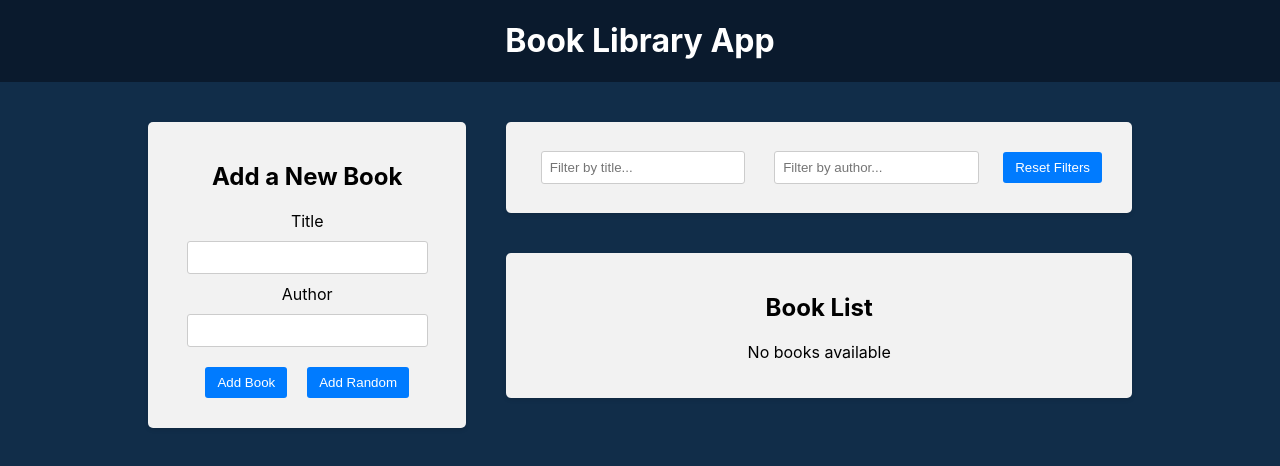
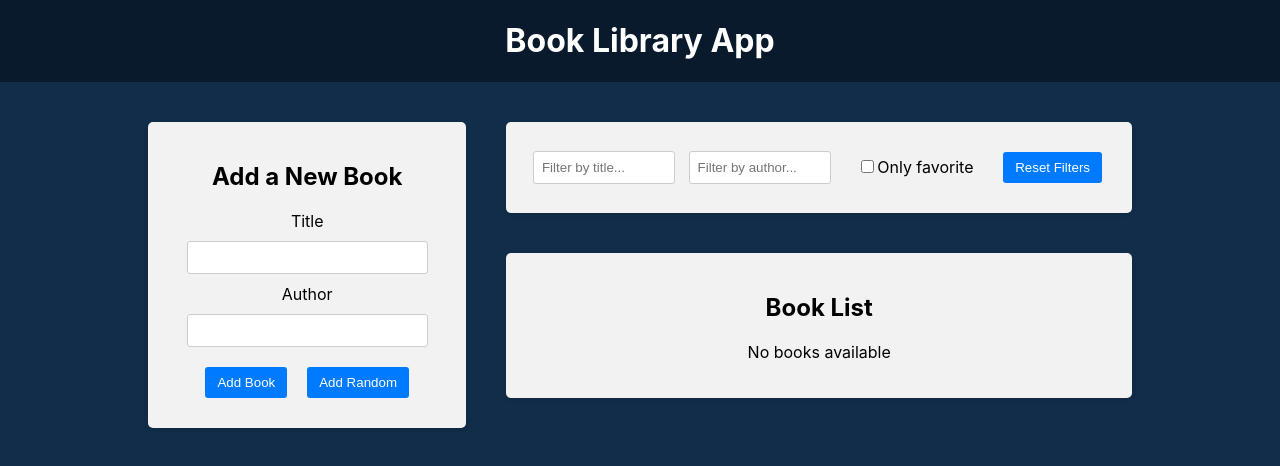
Before and after one commit to Malishkin/30-react-redux, a React (Create React App) app in the folder frontend/: page / in a window 1280 px wide. Shown: the top 466 px of the page. Built offline with nearby package versions, Linux system fonts and the light colour scheme.

Commit message:
Favorite checkbox filter

```diff
--- a/frontend/src/components/BookList/BookList.js
+++ b/frontend/src/components/BookList/BookList.js
@@ -3,6 +3,7 @@
 import {
   selectTitleFilter,
   selectAuthorFilter,
+  selectOnlyFavoriteFilter,
 } from "../../redux/slices/filterSlice.js";
 
 import {
@@ -15,6 +16,8 @@
   const books = useSelector((state) => state.books); //name of redoser books
   const titleFilter = useSelector(selectTitleFilter);
   const authorFilter = useSelector(selectAuthorFilter);
+  const onlyFavoriteFilter = useSelector(selectOnlyFavoriteFilter);
+
   const dispatch = useDispatch();
   const handleDelete = (id) => {
     dispatch(deleteBook(id));
@@ -31,7 +34,8 @@
     const matchesAuthor = book.author
       .toLowerCase()
       .includes(authorFilter.toLowerCase());
-    return matchesTitle && matchesAuthor;
+    const matchesFavourite = onlyFavoriteFilter ? book.isFavourite : true;
+    return matchesTitle && matchesAuthor && matchesFavourite;
   });
 
   return (
--- a/frontend/src/components/Filter/Filter.js
+++ b/frontend/src/components/Filter/Filter.js
@@ -1,9 +1,11 @@
 import { useDispatch, useSelector } from "react-redux";
 import {
   setTitleFilter,
+  setAutorFilter,
+  setOnlyFavoriteFilter,
   selectTitleFilter,
-  setAutorFilter,
   selectAuthorFilter,
+  selectOnlyFavoriteFilter,
   resetFilters,
 } from "../../redux/slices/filterSlice";
 import "./Filter.css";
@@ -12,6 +14,7 @@
   const dispatch = useDispatch();
   const titleFilter = useSelector(selectTitleFilter);
   const authorFilter = useSelector(selectAuthorFilter);
+  const onlyFavorite = useSelector(selectOnlyFavoriteFilter);
   const handleResetFilters = () => {
     dispatch(resetFilters());
   };
@@ -21,6 +24,10 @@
   const handleAuthorFilterChange = (e) => {
     dispatch(setAutorFilter(e.target.value));
   };
+  const handleOnlyFavoriteChange = () => {
+    dispatch(setOnlyFavoriteFilter());
+  };
+
   return (
     <div className="app-block filter">
       <div className="filter-row">
@@ -40,6 +47,16 @@
             onChange={handleAuthorFilterChange}
           />
         </div>
+        <div className="filter-group">
+          <label>
+            <input
+              type="checkbox"
+              checked={onlyFavorite}
+              onChange={handleOnlyFavoriteChange}
+            />
+            Only favorite
+          </label>
+        </div>
         <button type="button" onClick={handleResetFilters}>
           Reset Filters
         </button>
--- a/frontend/src/redux/slices/filterSlice.js
+++ b/frontend/src/redux/slices/filterSlice.js
@@ -3,6 +3,7 @@
 const initialState = {
   title: "",
   author: "",
+  onlyFavorite: false,
 };
 
 const filterSlice = createSlice({
@@ -19,7 +20,10 @@
     setAutorFilter: (state, action) => {
       state.author = action.payload;
     },
-    resetFilters: (state) => {
+    setOnlyFavoriteFilter: (state) => {
+      state.onlyFavorite = !state.onlyFavorite;
+    },
+    resetFilters: () => {
       return initialState;
     },
   },
@@ -27,6 +31,11 @@
 
 export const selectTitleFilter = (state) => state.filter.title;
 export const selectAuthorFilter = (state) => state.filter.author;
-export const { setTitleFilter, setAutorFilter, resetFilters } =
-  filterSlice.actions;
+export const selectOnlyFavoriteFilter = (state) => state.filter.onlyFavorite;
+export const {
+  setTitleFilter,
+  setAutorFilter,
+  setOnlyFavoriteFilter,
+  resetFilters,
+} = filterSlice.actions;
 export default filterSlice.reducer;
```
